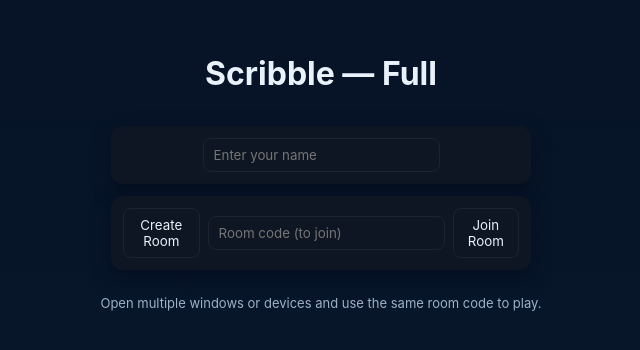
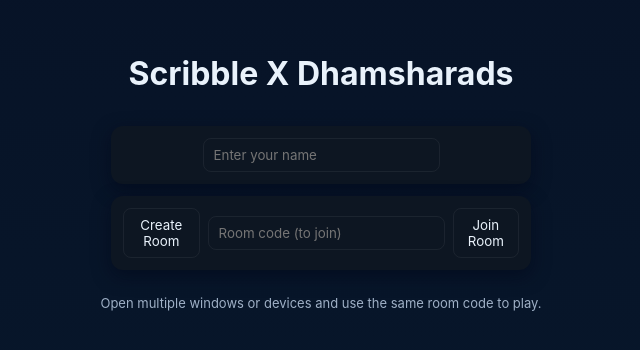
Before and after one commit to KAJUKATLIii/scribble, a website: page public/index.html in a window 1280 px wide. Shown: the part 222-572 px from the top of the page, without its empty margins (319-959 px from the left). Drawn offline with nearby package versions, Linux system fonts and the light colour scheme; no server answers.

Commit message:
Update index.html

```diff
--- a/public/index.html
+++ b/public/index.html
@@ -2,7 +2,7 @@
 <html lang="en">
 <head>
   <meta charset="utf-8" />
-  <title>Scribble — Full (with Custom Words)</title>
+  <title>Scribble X Dhamshrads </title>
   <meta name="viewport" content="width=device-width,initial-scale=1" />
   <link rel="stylesheet" href="/style.css" />
 </head>
@@ -11,7 +11,7 @@
   <div id="modalOverlay" class="modal-overlay hidden"></div>
 
   <div id="loginScreen" class="centered">
-    <h1>Scribble — Full</h1>
+    <h1>Scribble X Dhamsharads</h1>
 
     <div class="card small">
       <input id="nameInput" placeholder="Enter your name" maxlength="20" />
```
